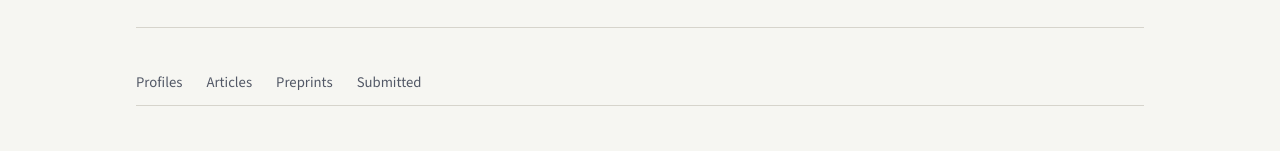
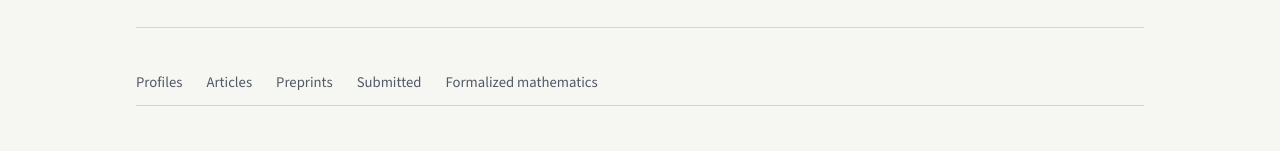
Before and after one commit to linzialessandro/PersonalWebsite, a React (Vite) app: page /publications in a window 1280 px wide. Shown: the part 252-403 px from the top of the page. Built offline with nearby package versions, Linux system fonts and the light colour scheme.

Commit message:
Research: add Formalized mathematics section

```diff
--- /dev/null
+++ b/src/data/formalization.js
@@ -0,0 +1,52 @@
+export const formalization = {
+  id: "formalization",
+  title: "Formalized mathematics",
+  repoUrl: "https://github.com/linzialessandro/FundamentalInequality",
+  bookUrl: "https://www.fvkuhlmann.de/Fvkbook.htm",
+  // Intro prose as segments: plain text, italic text, or a link to a named URL.
+  intro: [
+    {
+      text: "I am preparing submissions to Mathlib on valuation theory, following F.-V. Kuhlmann\u2019s book in preparation, ",
+    },
+    { link: "bookUrl", text: "Valuation Theory", italic: true },
+    { text: ". It is a long-term project, and the " },
+    { link: "repoUrl", text: "FundamentalInequality" },
+    {
+      text: " repository shows how far this work has come so far: a Lean 4 and Mathlib formalization of the simple fundamental inequality for finite extensions of valued fields, following Chapter 6 (\u00a76.3, Lemmas 6.12 and 6.13). The development is complete, with no sorry.",
+    },
+  ],
+  // Display inequality: strings are upright, { v } entries are italic variables.
+  inequality: [
+    { v: "e" },
+    "(",
+    { v: "L" },
+    "/",
+    { v: "K" },
+    ") ",
+    { v: "f" },
+    "(",
+    { v: "L" },
+    "/",
+    { v: "K" },
+    ") \u2264 [",
+    { v: "L" },
+    ":",
+    { v: "K" },
+    "]",
+  ],
+  inequalityLabel:
+    "e of L over K times f of L over K is at most the degree of L over K",
+  resultsHeading: "Key results",
+  results: [
+    ["Residue degree ", { v: "f" }, " and ramification index ", { v: "e" }],
+    ["Multiplicativity in towers"],
+    ["Immediate if and only if ", { v: "e" }, " = ", { v: "f" }, " = 1"],
+    ["Valuation independence (Kuhlmann Lemma 6.12)"],
+    ["The fundamental inequality (Lemma 6.13)"],
+  ],
+  leanVersion: "Lean 4.36 (rc1), Mathlib",
+  links: [
+    { label: "FundamentalInequality on GitHub", href: "repoUrl" },
+    { label: "Kuhlmann, Valuation Theory", href: "bookUrl" },
+  ],
+};
--- a/src/pages/Publications.jsx
+++ b/src/pages/Publications.jsx
@@ -5,6 +5,7 @@ import PublicationItem from "../components/PublicationItem";
 import ExternalTextLink from "../components/ExternalTextLink";
 import { groupByYear } from "../lib/groupByYear";
 import { publicationKey } from "../lib/publicationDisplay";
+import { formalization } from "../data/formalization";
 import {
   preprints,
   publications,
@@ -26,6 +27,11 @@ const YearList = ({ items }) => (
     ))}
   </div>
 );
+
+const Rich = ({ parts }) =>
+  parts.map((part, i) =>
+    typeof part === "string" ? part : <i key={i}>{part.v}</i>
+  );
 
 const Publications = () => {
   return (
@@ -51,6 +57,9 @@ const Publications = () => {
         </li>
         <li>
           <a href="#submitted">Submitted</a>
+        </li>
+        <li>
+          <a href={`#${formalization.id}`}>{formalization.title}</a>
         </li>
       </ul>
 
@@ -91,6 +100,47 @@ const Publications = () => {
             ))}
           </div>
         </section>
+
+        <section id={formalization.id} className="content-block">
+          <h2>{formalization.title}</h2>
+          <p className="prose-quiet">
+            {formalization.intro.map((seg, i) => {
+              const text = seg.italic ? <i>{seg.text}</i> : seg.text;
+              return seg.link ? (
+                <ExternalTextLink key={i} href={formalization[seg.link]}>
+                  {text}
+                </ExternalTextLink>
+              ) : (
+                <span key={i}>{text}</span>
+              );
+            })}
+          </p>
+          <p
+            className="prose-quiet"
+            role="math"
+            aria-label={formalization.inequalityLabel}
+          >
+            <Rich parts={formalization.inequality} />
+          </p>
+          <h3>{formalization.resultsHeading}</h3>
+          <ul className="plain-list prose-quiet">
+            {formalization.results.map((parts) => (
+              <li key={parts.join("")}>
+                <Rich parts={parts} />
+              </li>
+            ))}
+          </ul>
+          <p className="prose-quiet">{formalization.leanVersion}</p>
+          <ul className="plain-list prose-quiet">
+            {formalization.links.map((link) => (
+              <li key={link.href}>
+                <ExternalTextLink href={formalization[link.href]}>
+                  {link.label}
+                </ExternalTextLink>
+              </li>
+            ))}
+          </ul>
+        </section>
       </div>
     </PageShell>
   );
```
Also changed, not shown: 1 other file (tests, documents, lock files or other folders).
